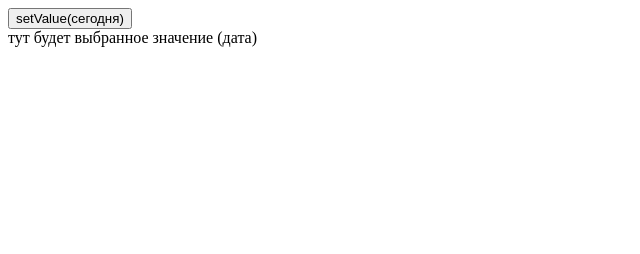
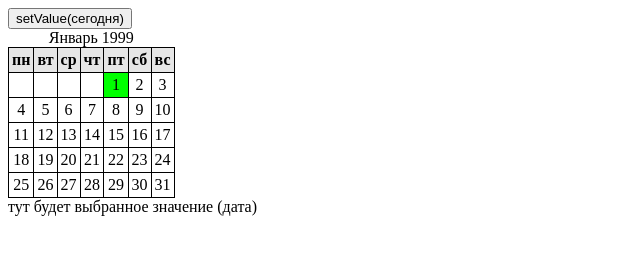
Before and after one commit to gleb87/calendar, a plain HTML site: page index.html in a window 1280 px wide. Shown: the whole page, without its empty margins (0-640 px from the left). Drawn offline with nearby package versions, Linux system fonts and the light colour scheme.

Commit message:
update #1

```diff
--- a/calendar-table.js
+++ /dev/null
@@ -1,58 +0,0 @@
-/**
- * Возвращает по дате номер TD в таблице
- * Использование:
- *  var td = table.find('td').eq(getCellByDate(date))
-*/
-function getCellByDate(date) {
-  var date1 = new Date(date.getFullYear(), date.getMonth(), 1);
-
-  return getDay(date1) + date.getDate() - 1;
-}
-
-/**
- * получить номер дня недели для date, от 0(пн) до 6(вс)
- * @param date
- */
-function getDay(date) { //
-  var day = date.getDay();
-  if (day == 0) day = 7;
-  return day - 1;
-}
-
-/**
- * Генерирует таблицу для календаря заданного месяца/года
- * @param year
- * @param month
- */
-function renderCalendarTable(year, month) {
-
-  var d = new Date(year, month);
-
-  var table = ['<table class="calendar-table"><tr><th>пн</th><th>вт</th><th>ср</th><th>чт</th><th>пт</th><th>сб</th><th>вс</th></tr><tr>'];
-
-  for (var i=0; i<getDay(d); i++) {
-    table.push('<td></td>');
-  }
-
-  // ячейки календаря с датами
-  while(d.getMonth() == month) {
-    table.push('<td class="date-cell">'+d.getDate()+'</td>');
-
-    if (getDay(d) % 7 == 6) { // вс, последний день - перевод строки
-      table.push('</tr><tr>');
-    }
-
-    d.setDate(d.getDate()+1);
-  }
-
-  // добить таблицу пустыми ячейками, если нужно
-  if (getDay(d) != 0) {
-    for (var i=getDay(d); i<7; i++) {
-      table.push('<td></td>');
-    }
-  }
-
-  table.push('</tr></table>');
-
-  return table.join('\n')
-}
--- a/calendar.js
+++ b/calendar.js
@@ -2,9 +2,135 @@
  * options:
  *   year/month {number} год/месяц для календаря
  *   value {Date} текущая выбранная дата
-*/
+ */
 function Calendar(options) {
-  var monthNames = 'Январь Февраль Март Апрель Май Июнь Июль Август Сентябрь Октябрь Ноябрь Декабрь'.split(' ');
+	/* ваш код */
+	var self = this;
 
-  /* ваш код */
+	var year = options.year;
+	var month = options.month;
+
+	var calendarElem;
+
+	var value = options.value;
+	if (value) setValue(value, true);
+
+	self.getElement = getElement;
+	self.setValue = setValue;
+
+	function setValue(date, quiet) {
+		var newYear = date.getFullYear();
+		var newMonth = date.getMonth();
+		var calendarElemParent = calendarElem && calendarElem.parent();
+
+
+		if (year != newYear || month != newMonth) {
+			deleteCalendarElem();
+			year = newYear;
+			month = newMonth;
+		};
+
+		var calElem = getElement();
+		if (calendarElemParent) calendarElemParent.append(calElem);
+
+		var calendarCells = calElem.find("td");
+		calendarCells.removeClass("selected");
+		calendarCells.eq(getCellByDate(date)).addClass("selected");
+
+		if (!quiet) {
+			$(self).triggerHandler({
+				type: "select",
+				value: date,
+			});
+		}
+	}
+
+	function getElement() {
+		if (!calendarElem) createCalendarElem(year, month);
+
+		return calendarElem;
+	}
+
+	function deleteCalendarElem() {
+		if (!calendarElem) return;
+
+		calendarElem.remove();
+		calendarElem = null;
+	}
+
+	function createCalendarElem(y, m) {
+		calendarElem = $(renderCalendarTable(y, m));
+
+		calendarElem.on("click", "td", onCalendarCellClick);
+	}
+
+	function onCalendarCellClick() {
+		var date = $(this).html();
+		if ( !date ) return;
+
+		setValue( new Date(year, month, date) );
+	}
+
+	/**
+	 * Возвращает по дате номер TD в таблице
+	 * Использование:
+	 *  var td = table.find('td').eq(getCellByDate(date))
+	 */
+	function getCellByDate(date) {
+		var date1 = new Date(date.getFullYear(), date.getMonth(), 1);
+
+		return getDay(date1) + date.getDate() - 1;
+	}
+
+	/**
+	 * получить номер дня недели для date, от 0(пн) до 6(вс)
+	 * @param date
+	 */
+	function getDay(date) { //
+		var day = date.getDay();
+		if (day == 0) day = 7;
+		return day - 1;
+	}
+
+	/**
+	 * Генерирует таблицу для календаря заданного месяца/года
+	 * @param year
+	 * @param month
+	 */
+	function renderCalendarTable(year, month) {
+		var monthNames = 'Январь Февраль Март Апрель Май Июнь Июль Август Сентябрь Октябрь Ноябрь Декабрь'.split(' ');
+
+		var d = new Date(year, month);
+
+		var head = '<table class="calendar-table"><caption>' + monthNames[month] + ' ' + year +
+			'</caption><tr><th>пн</th><th>вт</th><th>ср</th><th>чт</th><th>пт</th><th>сб</th><th>вс</th></tr><tr>';
+		var table = [head];
+
+		for (var i = 0; i < getDay(d); i++) {
+			table.push('<td></td>');
+		}
+
+		// ячейки календаря с датами
+		while (d.getMonth() == month) {
+			table.push('<td class="date-cell">' + d.getDate() + '</td>');
+
+			if (getDay(d) % 7 == 6) { // вс, последний день - перевод строки
+				table.push('</tr><tr>');
+			}
+
+			d.setDate(d.getDate() + 1);
+		}
+
+		// добить таблицу пустыми ячейками, если нужно
+		if (getDay(d) != 0) {
+			for (var i = getDay(d); i < 7; i++) {
+				table.push('<td></td>');
+			}
+		}
+
+		table.push('</tr></table>');
+
+		return table.join('\n')
+	}
+
 }
--- a/index.html
+++ b/index.html
@@ -5,7 +5,6 @@
   <link type="text/css" rel="stylesheet" href="calendar.css">
   <script src="http://code.jquery.com/jquery-latest.js"></script>
   <script src="calendar.js"></script>
-  <script src="calendar-table.js"></script>
 </head>
 <body>
 
@@ -18,12 +17,12 @@
 
 <script>
   var calendar = new Calendar({
-    value: {year: 2012, month: 2 }
+   value: new Date(1999, 0),
   });
   $('#calendar-holder').append(calendar.getElement());
 
   $(calendar).on("select", function(e) {
-    $('#value').html(e.value+'');
+    $('#value').html(e.value + '');
   });
 </script>
 
```
